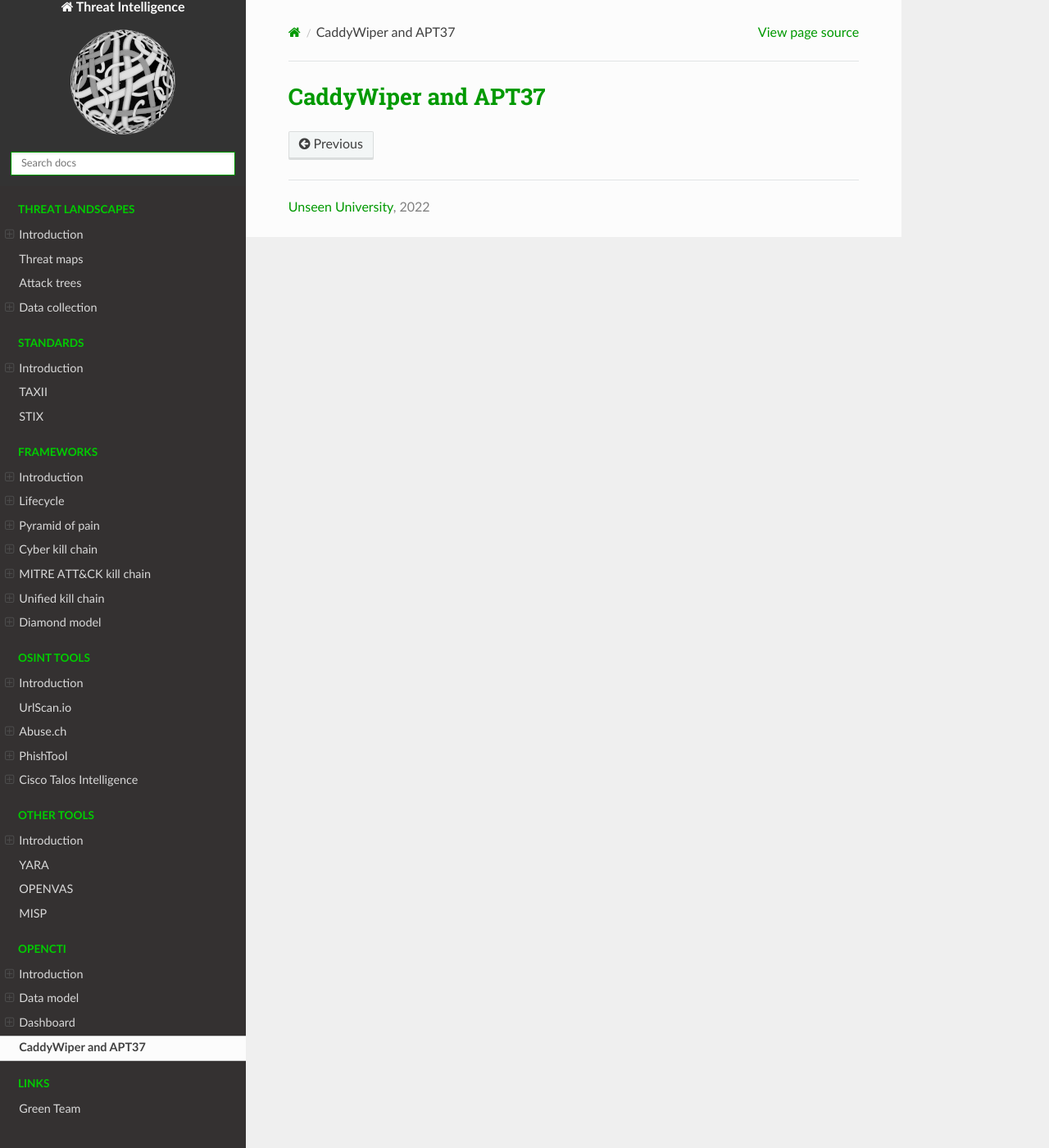
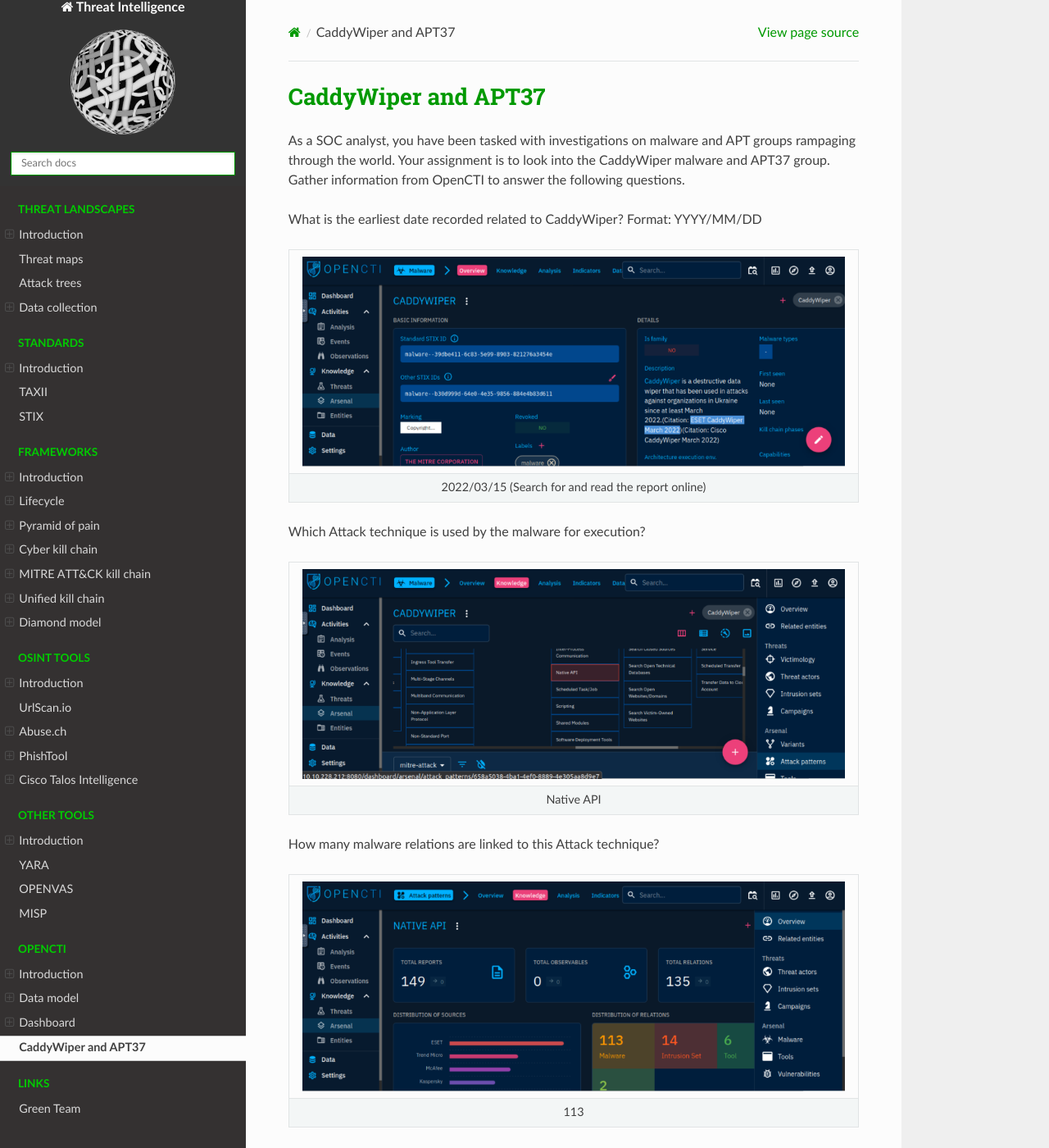
Before and after one commit to tymyrddin/blue-intel, a Sphinx documentation site: the page built from source/docs/opencti/caddywiper.md, in a window 1280 px wide and 1400 px high. Shown: the whole window at 82% size. Built offline with Sphinx 7.4.7 and the Read the Docs theme 2.0.0, drawn with Linux system fonts in a browser that asks for light colours; some of the changed text lies outside the part shown.

```diff
--- a/source/docs/opencti/caddywiper.md
+++ b/source/docs/opencti/caddywiper.md
@@ -1 +1,43 @@
 # CaddyWiper and APT37
+
+As a SOC analyst, you have been tasked with investigations on malware and APT groups rampaging through the world.
+Your assignment is to look into the CaddyWiper malware and APT37 group. Gather information from OpenCTI to answer
+the following questions.
+
+What is the earliest date recorded related to CaddyWiper?  Format: YYYY/MM/DD
+
+| ![OpenCTI CaddyWiper Earliest date](../../_static/images/opencti-caddy.png)
+|:--:|
+| 2022/03/15 (Search for and read the report online) |
+
+Which Attack technique is used by the malware for execution?
+
+| ![OpenCTI CaddyWiper Attack technique](../../_static/images/opencti-caddy2.png)
+|:--:|
+| Native API |
+
+How many malware relations are linked to this Attack technique?
+
+| ![OpenCTI CaddyWiper Malware relations](../../_static/images/opencti-caddy3.png)
+|:--:|
+| 113 |
+
+Which 3 tools were used by the Attack Technique in 2016? (Ans: Tool1, Tool2, Tool3)
+
+| ![OpenCTI CaddyWiper Tools 2016](../../_static/images/opencti-caddy4.png)
+|:--:|
+| Bloodhound, Empire, ShimRatReporter |
+
+What country is APT37 associated with?
+
+| ![OpenCTI CaddyWiper APT37 country](../../_static/images/opencti-caddy5.png)
+|:--:|
+| North Korea |
+
+Which Attack techniques are used by the group for initial access? (Ans: Technique1, Technique2)
+
+| ![OpenCTI APT37 initial access techniques](../../_static/images/opencti-caddy6.png)
+|:--:|
+| T1189,T1566 |
+
+And that's it.
```
Also changed, not shown: source/docs/opencti/dash.md (+46 -0 lines), source/_static/images/opencti-arch.png, source/_static/images/opencti-arsenal.png (added), source/_static/images/opencti-arsenal2.png (added), source/_static/images/opencti-caddy.png (added), source/_static/images/opencti-caddy2.png (added), source/_static/images/opencti-caddy3.png (added), source/_static/images/opencti-caddy4.png (added), source/_static/images/opencti-caddy5.png (added), source/_static/images/opencti-caddy6.png (added), source/_static/images/opencti-cobalt.png (added), source/_static/images/opencti-cobalt2.png (added), source/_static/images/opencti-cobalt3.png (added), 1 other file.
